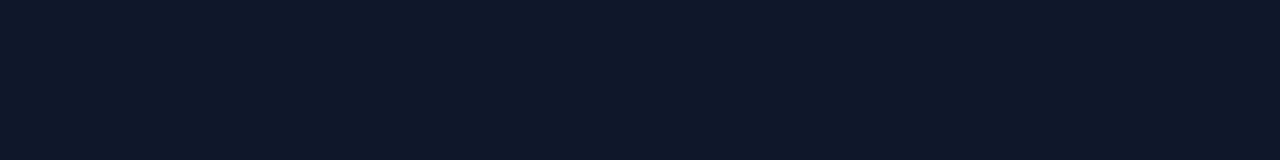
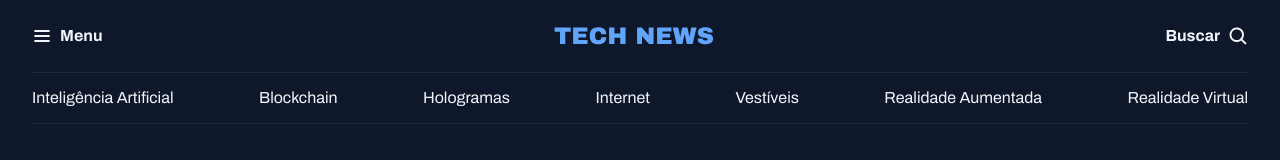
Before and after one commit to Julio-Cesar-Castro/Challenger---NoticePortal, a plain HTML site: page index.html in a window 1280 px wide. Drawn offline with Linux system fonts and the light colour scheme; a web font is replaced by a local one.

Commit message:
Creating Header

```diff
--- a/index.html
+++ b/index.html
@@ -10,6 +10,32 @@
   <title>Portal de Noticias</title>
 </head>
 <body>
+  <header class="container">
+    <nav id="primary" class="grid grid-flow-col">
+      <div>
+        <img src="./assets/icons/List.svg" alt="ícone de menu">
+        <strong>Menu</strong>
+      </div>
 
+      <div>
+        <img src="assets/Logo.svg" alt="TechNews Logo">
+      </div>
+
+      <div>
+        <strong>Buscar</strong>
+        <img src="./assets/icons/MagnifyingGlass.svg" alt="ícone de lupa para pesquisa">
+      </div>
+    </nav>
+
+    <nav id="secondary" class="grid grid-flow-col">
+      <a href="#">Inteligência Artificial</a>
+      <a href="#">Blockchain</a>
+      <a href="#">Hologramas</a>
+      <a href="#">Internet</a>
+      <a href="#">Vestíveis</a>
+      <a href="#">Realidade Aumentada</a>
+      <a href="#">Realidade Virtual</a>
+    </nav>
+  </header>
 </body>
 </html>
--- a/styles/global.css
+++ b/styles/global.css
@@ -39,3 +39,19 @@ a:hover {
 h1, h2, h3 {
   font: inherit;
 }
+
+.container {
+  max-width: 1280px;
+  padding-inline: 32px;
+  margin-inline: auto;
+}
+
+/* utility-first*/
+
+.grid {
+  display: grid;
+}
+
+.grid-flow-col{
+  grid-auto-flow: column;
+}
--- /dev/null
+++ b/styles/header.css
@@ -0,0 +1,25 @@
+#primary {
+  padding-block: 20px;
+
+  div {
+    display: flex;
+    align-items: center;
+    gap: 8px
+  }
+
+  /* nesting css*/
+  div:nth-child(2){
+    margin-inline: auto;
+  }
+
+  div:nth-child(3){
+    justify-self: end;
+  }
+}
+
+#secondary {
+  padding-block: 14px;
+  border: solid 1px var(--stroke-color);
+  border-inline: none;
+  justify-content: space-between;
+}
--- a/styles/index.css
+++ b/styles/index.css
@@ -1 +1,2 @@
-@import url(global.css)
+@import url(global.css);
+@import url(header.css);
```
